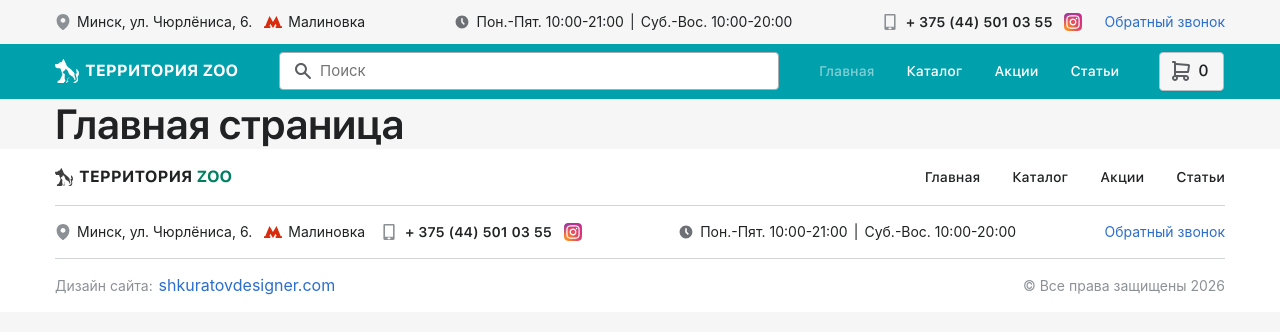
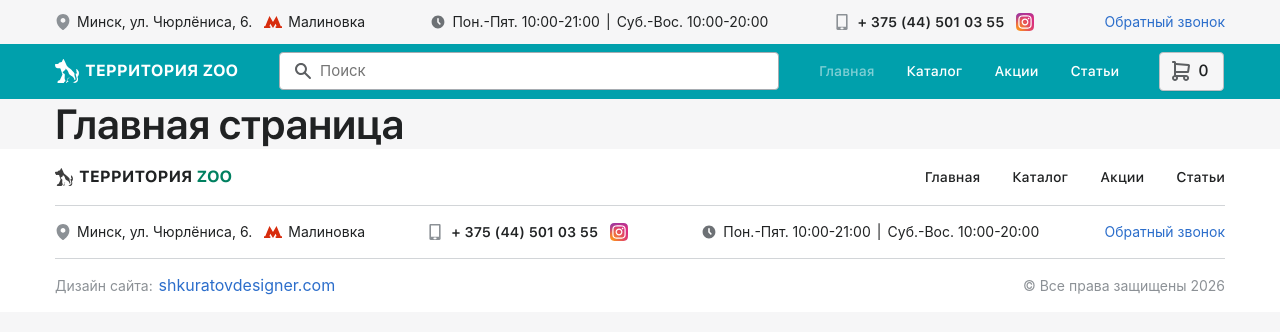
Before and after one commit to Oliver1ck/TerrZoo, a Nuxt app in the folder frontend/: page / in a window 1280 px wide. Shown: the top 332 px of the page. Built offline with nearby package versions, Linux system fonts and the light colour scheme; a web font is replaced by a local one.

Commit message:
workaround for responsive clock

```diff
--- a/frontend/app/components/Clock.vue
+++ b/frontend/app/components/Clock.vue
@@ -24,6 +24,7 @@ import Typography from '@components/Typography.vue'
 <style lang="scss" scoped>
 .clock {
   flex: 1 1 auto;
+  max-width: 21.5rem;
   display: flex;
   align-items: center;
   justify-content: center;
```
